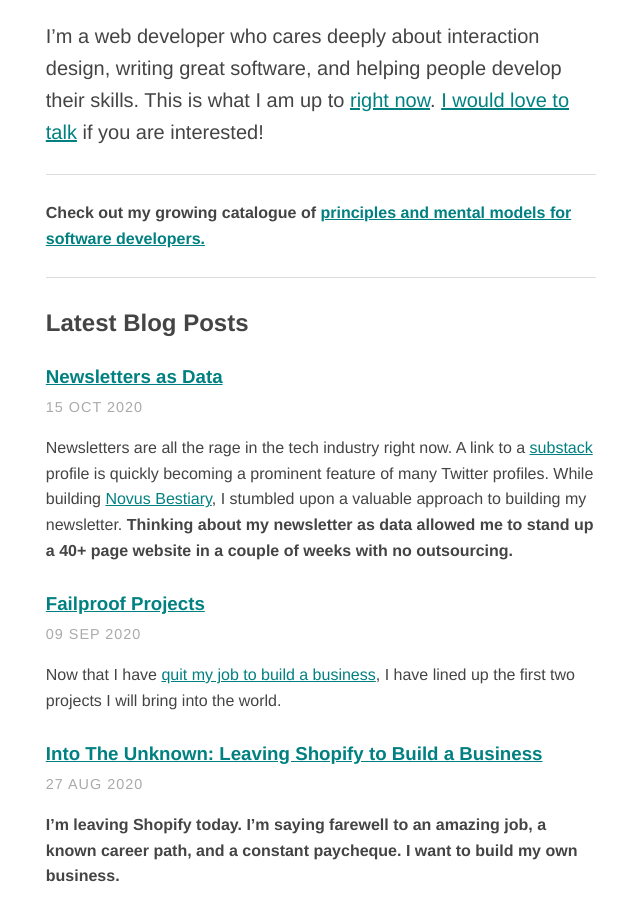
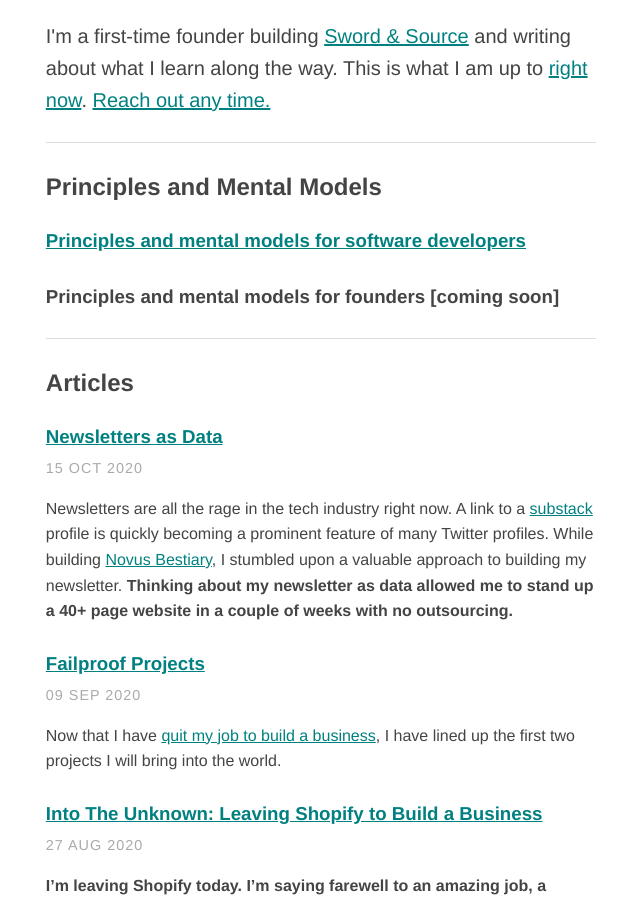
Before and after one commit to AWaselnuk/AWaselnuk.github.io, a Jekyll site: the page built from index.html, in a window 1280 px wide and 900 px high. Shown: the whole window, without its empty margins (319-959 px from the left). Built offline with Jekyll 4.4.1, drawn with Linux system fonts in a browser that asks for light colours.

Commit message:
Improvements to homepage

```diff
--- a/index.html
+++ b/index.html
@@ -9,24 +9,38 @@
 </h1>
 
 <p class="text-intro">
-  I’m a web developer who cares deeply about interaction design, writing great
-  software, and helping people develop their skills. This is what I am up to
+  I'm a first-time founder building
+  <a href="www.swordandsource.ca">Sword &amp; Source</a> and writing about what
+  I learn along the way. This is what I am up to
   <a href="/now.html">right now</a>.
-  <a href="/about.html">I would love to talk</a> if you are interested!
+  <a href="mailto:adam.waselnuk@gmail.com?subject=Hey%20Adam"
+    >Reach out any time.</a
+  >
 </p>
 
 <hr />
 
-<strong
-  >Check out my growing catalogue of
-  <a href="/principles-and-mental-models"
-    >principles and mental models for software developers.</a
-  ></strong
->
+<h2>Principles and Mental Models</h2>
+
+<ul class="posts list-reset">
+  <li class="post">
+    <h3 class="post-title">
+      <a href="/principles-and-mental-models"
+        >Principles and mental models for software developers</a
+      >
+    </h3>
+  </li>
+  <li class="post">
+    <h3 class="post-title">
+      Principles and mental models for founders [coming soon]
+    </h3>
+  </li>
+</ul>
 
 <hr />
 
-<h2>Latest Blog Posts</h2>
+<h2>Articles</h2>
+
 <ul class="posts list-reset">
   {% for post in site.posts %}
   <li class="post">
```
